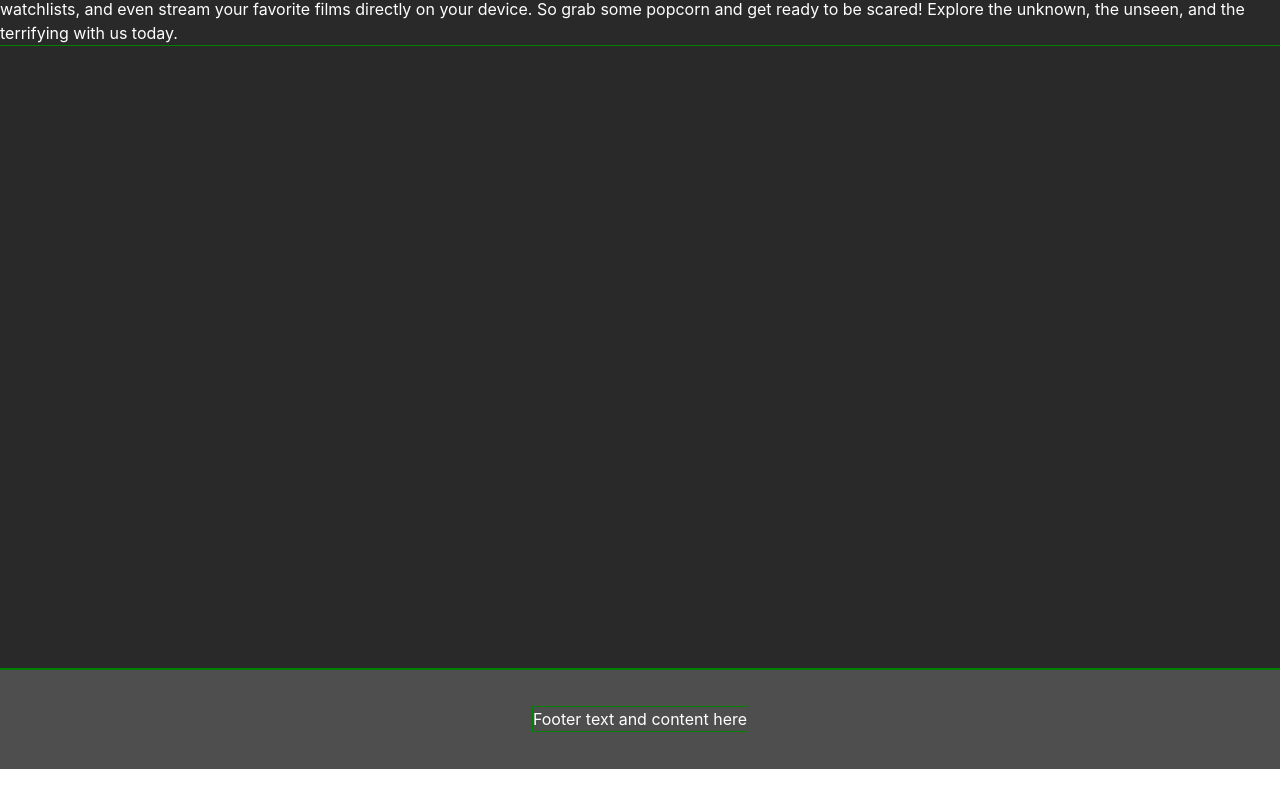
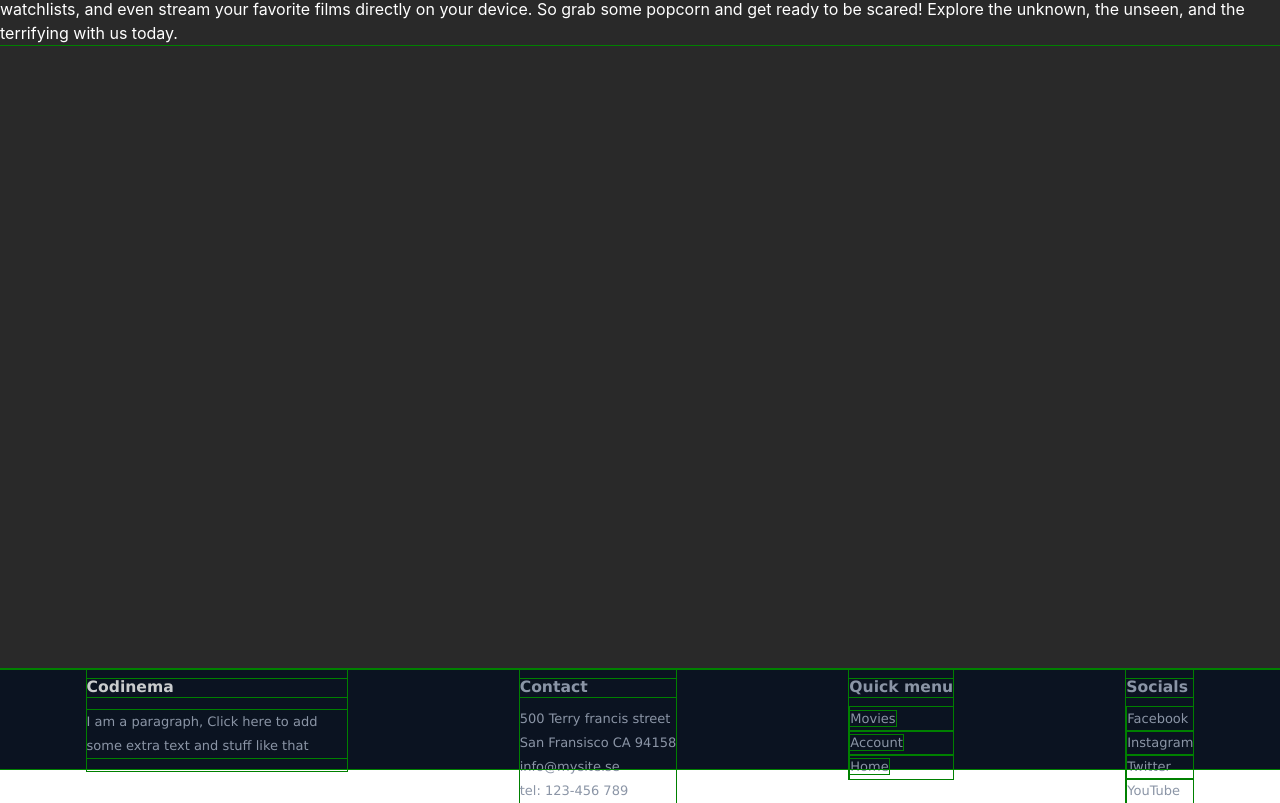
Before and after one commit to RogeSocial/cinema-project, a React (Vite) app in the folder client/: page /home in a window 1280 px wide. Shown: the part 201-1004 px from the top of the page. Before the commit the page ends 970 px from the top, so only its background shows below. Built offline with nearby package versions, Linux system fonts and the light colour scheme.

Commit message:
added styleing to footer

```diff
--- a/client/src/CSS/footer.css
+++ b/client/src/CSS/footer.css
@@ -0,0 +1,100 @@
+* {
+    outline: solid 1px green;
+}
+
+:root {
+    --body_background_color: rgb(6, 57, 84);
+    --header_background_color: gray;
+    --section_background_color: rgb(41, 41, 41);
+    --footer_background_color: #0B1321;
+    --font_color: white;
+    --navbar_padding: 0px 20px 0px 20px;
+    --dropdown_padding: 20px;
+}
+
+body {
+    background-color: var(--body_background_color);
+    color: var(--font_color);
+    overflow-x: hidden;
+    margin: 0;
+}
+
+header {
+    background-color: var(--header_background_color);
+    display: flex;
+    align-items: center;
+    justify-content: space-between;
+    max-height: 70px;
+
+}
+
+nav a {
+    padding: var(--navbar_padding);
+    text-decoration: none;
+    color: white;
+}
+
+header h1 {
+    padding: var(--navbar_padding);
+}
+
+aside {
+    padding: var(--navbar_padding);
+}
+section {
+    background-color: var(--section_background_color);
+    height: 100vh;
+    display: flex;
+    flex-direction: column;
+    align-items: flex-start;
+    justify-content: flex-start;
+}
+
+footer {
+    background-color: var(--footer_background_color);
+    height: 100px;
+    display: flex;
+    align-items: flex-start;
+    justify-content: space-around;
+    color: #8B95A6;
+    font-family: Verdana;
+    font-size: small;
+}
+
+footer h1 {
+    font-family: Verdana;
+    font-size: 1.2em;
+    color: #8B95A6;
+}
+
+footer .codinema {
+    color: #CACCCD;
+    font-family: Verdana;
+}
+
+footer ul {
+    margin: 0;
+}
+footer li {
+    list-style: none;
+    margin-left: -3em;
+}
+
+footer div {
+    max-width: 20em;
+}
+
+footer a {
+    text-decoration: none;
+    color: #8B95A6;
+}
+
+footer a:visited{
+    text-decoration: none;
+    color: #8B95A6;
+}
+
+footer a:active {
+    text-decoration: none;
+    color: #8B95A6;
+}
--- a/client/src/CSS/main.css
+++ b/client/src/CSS/main.css
@@ -43,7 +43,7 @@ aside {
 }
 section {
   background-color: var(--section_background_color);
-  height: 100vh;
+  min-height: 100vh;
   display: flex;
   flex-direction: column;
   align-items: flex-start;
--- a/client/src/components/Footer.jsx
+++ b/client/src/components/Footer.jsx
@@ -1,8 +1,36 @@
 import React from "react";
+
 
 export default function() {
     return <footer>
-        <p>Footer text and content here</p>
+        <div>
+            <h1 className={"codinema"}>Codinema</h1>
+            <p>I am a paragraph, Click here to add some extra text and stuff like that</p>
+        </div>
+        <div>
+            <h1>Contact</h1>
+            500 Terry francis street<br/>
+            San Fransisco CA 94158<br/>
+            info@mysite.se<br/>
+            tel: 123-456 789
+        </div>
+        <div>
+            <h1>Quick menu</h1>
+            <ul>
+                <li><a href={"/movies"}>Movies</a></li>
+                <li><a href={"/account"}>Account</a></li>
+                <li><a href={"/home"}>Home</a></li>
+            </ul>
+        </div>
+        <div>
+            <h1>Socials</h1>
+            <ul>
+                <li>Facebook</li>
+                <li>Instagram</li>
+                <li>Twitter</li>
+                <li>YouTube</li>
+            </ul>
+        </div>
     </footer>
 
 }
```
